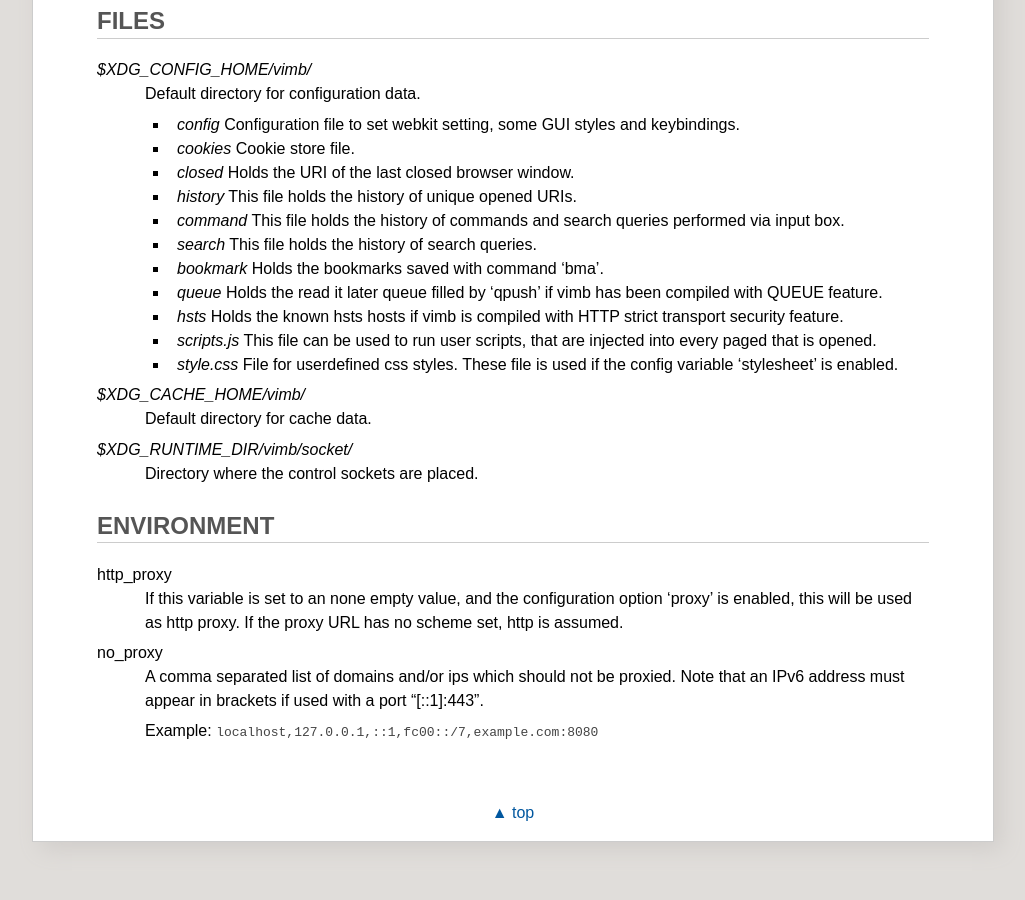
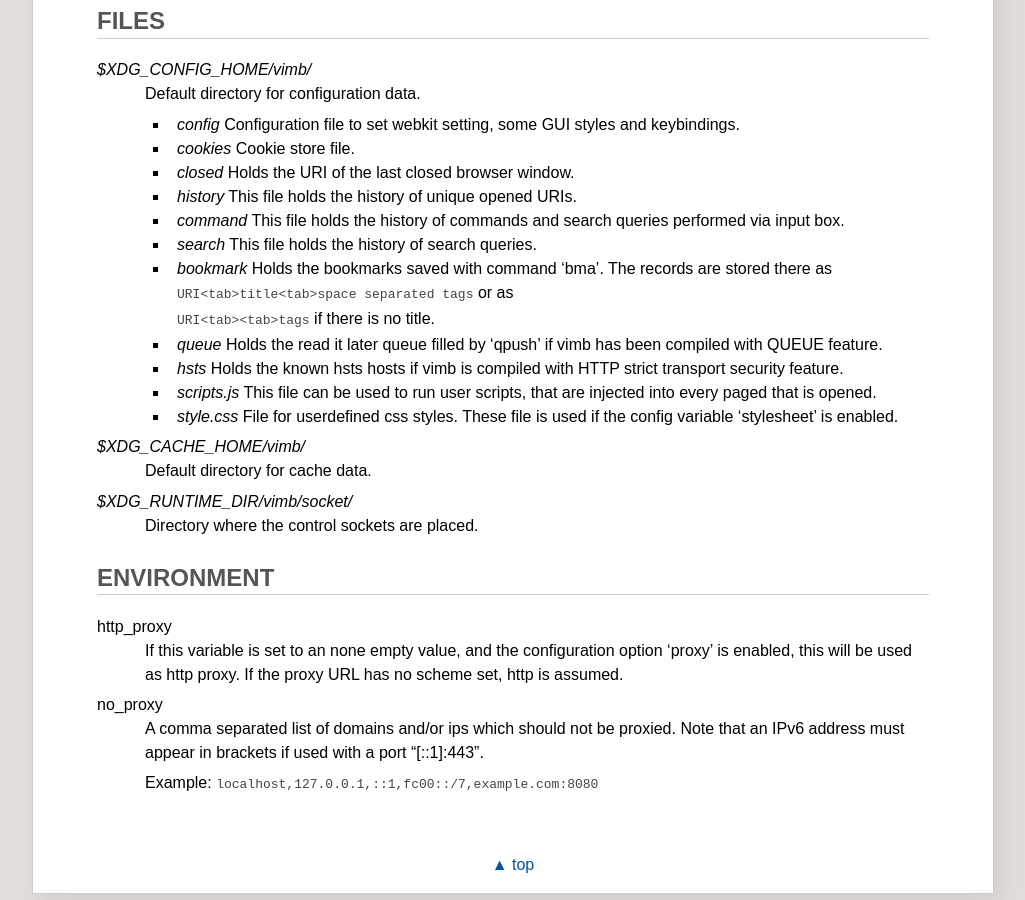
Before and after one commit to fanglingsu/vimb, a Jekyll site: the page built from man.md, in a window 1280 px wide and 900 px high, scrolled down 23974 px. Shown: the whole window, without its empty margins (127-1152 px from the left). Built offline with Jekyll 4.4.1, drawn with Linux system fonts in a browser that asks for light colours; before the commit the page ends 24848 px from its top, so only the background shows below that.

Commit message:
Added hint on bookmark file format.

```diff
--- a/man.md
+++ b/man.md
@@ -1370,7 +1370,10 @@ x-hint-command (string)
   - *command* This file holds the history of commands and search queries
     performed via input box.
   - *search* This file holds the history of search queries.
-  - *bookmark* Holds the bookmarks saved with command 'bma'.
+  - *bookmark* Holds the bookmarks saved with command 'bma'. The records are
+    stored there as
+    `URI<tab>title<tab>space separated tags` or as
+    `URI<tab><tab>tags` if there is no title.
   - *queue* Holds the read it later queue filled by 'qpush' if vimb has been
     compiled with QUEUE feature.
   - *hsts* Holds the known hsts hosts if vimb is compiled with HTTP strict
```
